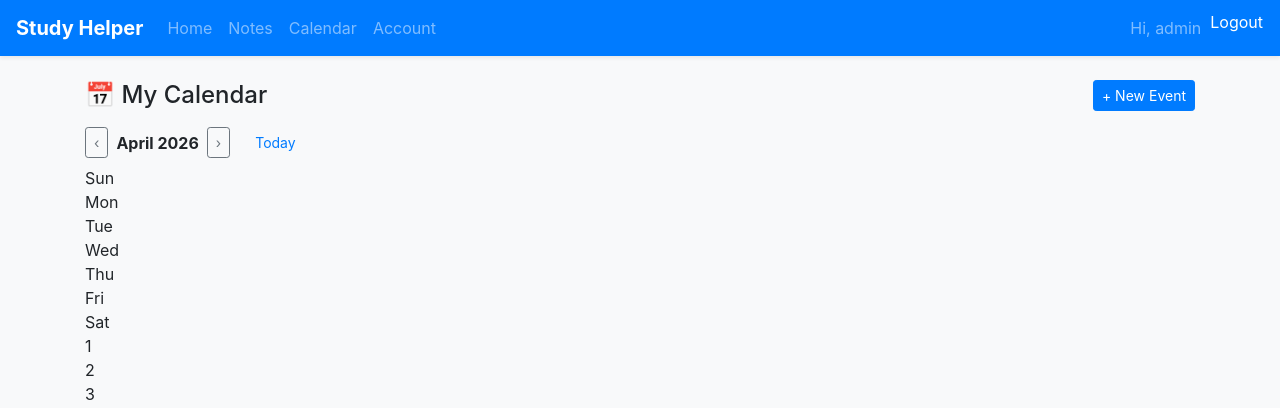
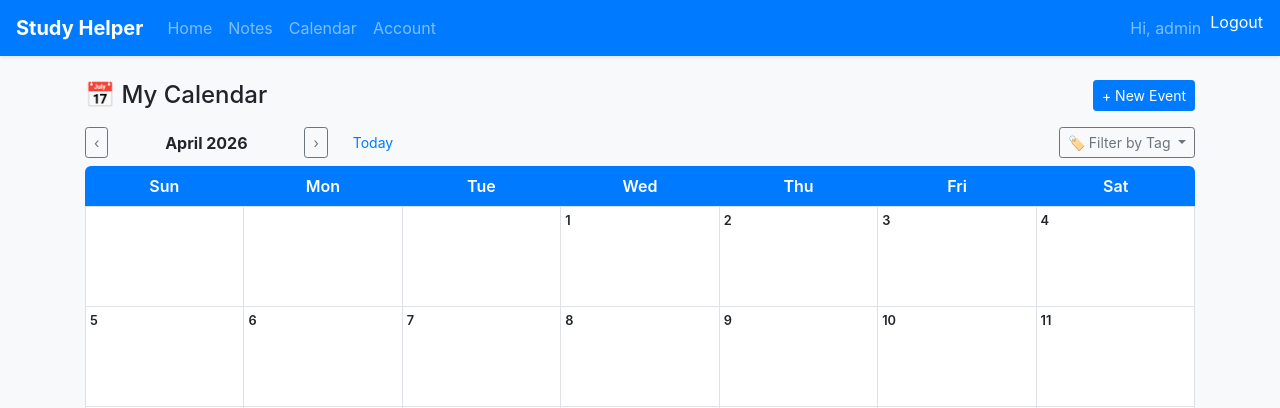
Before and after one commit to zachButsyakDev/Study-Helper, a Django app: page /calendar/ in a window 1280 px wide. Shown: the top 408 px of the page. Run offline with Django 5.2, Linux system fonts and the light colour scheme; a user stored in the database is signed in; data that the repository does not hold is empty; some libraries are stand-ins or nearby versions.

Commit message:
Add tool for searching tags in calendar and fixed UI problem for it

```diff
--- a/calendar_page/templates/calendar_view.html
+++ b/calendar_page/templates/calendar_view.html
@@ -58,6 +58,10 @@
 
   /* ── Nav ── */
   #cal-month-label { min-width: 180px; text-align: center; }
+
+  /* ── Tag filter ── */
+  #tag-filter-dropdown { min-width: 160px; }
+  #active-filter-badge { font-size: .8rem; }
 </style>
 {% endblock %}
 
@@ -67,12 +71,31 @@
   <button class="btn btn-primary btn-sm" id="btn-new-event">+ New Event</button>
 </div>
 
-<!-- Month navigation -->
-<div class="d-flex align-items-center mb-2">
+<!-- Month nav + Tag filter -->
+<div class="d-flex align-items-center mb-2 flex-wrap">
   <button class="btn btn-outline-secondary btn-sm mr-2" id="btn-prev">&#8249;</button>
   <strong id="cal-month-label"></strong>
   <button class="btn btn-outline-secondary btn-sm ml-2" id="btn-next">&#8250;</button>
   <button class="btn btn-link btn-sm ml-3" id="btn-today">Today</button>
+
+  <!-- Tag filter dropdown -->
+  <div class="dropdown ml-auto">
+    <button class="btn btn-outline-secondary btn-sm dropdown-toggle" type="button"
+            id="tag-filter-btn" data-toggle="dropdown" aria-haspopup="true" aria-expanded="false">
+      🏷 Filter by Tag
+    </button>
+    <div class="dropdown-menu dropdown-menu-right" id="tag-filter-dropdown" aria-labelledby="tag-filter-btn">
+      <button class="dropdown-item active" data-tag="">All Events</button>
+      <div class="dropdown-divider" id="tag-divider"></div>
+      <!-- Tags injected here by JS -->
+    </div>
+  </div>
+</div>
+
+<!-- Active filter badge -->
+<div class="mb-2" id="active-filter-badge" style="display:none;">
+  Showing: <span class="badge badge-primary" id="filter-badge-label"></span>
+  <button class="btn btn-link btn-sm p-0 ml-1" id="btn-clear-filter">Clear</button>
 </div>
 
 <!-- Calendar -->
@@ -97,31 +120,26 @@
       <div class="modal-body">
         <div id="modal-error" class="alert alert-danger d-none"></div>
 
-        <!-- Title -->
         <div class="form-group">
           <label for="f-title">Title <span class="text-danger">*</span></label>
           <input type="text" class="form-control" id="f-title" placeholder="e.g. Math Exam" maxlength="250">
         </div>
 
-        <!-- Description -->
         <div class="form-group">
           <label for="f-desc">Description</label>
           <textarea class="form-control" id="f-desc" rows="2" placeholder="Optional notes…"></textarea>
         </div>
 
-        <!-- Start -->
         <div class="form-group">
           <label for="f-start">Start Date &amp; Time <span class="text-danger">*</span></label>
           <input type="datetime-local" class="form-control" id="f-start">
         </div>
 
-        <!-- Duration -->
         <div class="form-group">
           <label for="f-duration">Duration (minutes)</label>
           <input type="number" class="form-control" id="f-duration" value="60" min="5" max="1440">
         </div>
 
-        <!-- Tags -->
         <div class="form-group">
           <label for="f-tags">
             Tags
@@ -130,7 +148,7 @@
           <input type="text" class="form-control" id="f-tags" placeholder="e.g. exam, math, group">
           <div id="tag-preview" class="mt-1"></div>
         </div>
-      </div><!-- /modal-body -->
+      </div>
 
       <div class="modal-footer">
         <button type="button" class="btn btn-danger d-none" id="btn-delete">Delete</button>
@@ -159,14 +177,75 @@ const CSRF = getCookie('csrftoken');
 
 // ── State ──
 let allEvents = [];
-let currentYear, currentMonth;   // 0-based month
+let currentYear, currentMonth;
 let editingId = null;
+let activeTag = '';   // '' means show all
 
-// ── Fetch all events from Django ──
+// ── Fetch all events ──
 async function loadEvents() {
   const res = await fetch("{% url 'events_json' %}");
   allEvents = await res.json();
+  rebuildTagDropdown();
   renderCalendar();
+}
+
+// ── Build tag dropdown from all unique tags across events ──
+function rebuildTagDropdown() {
+  const tagSet = new Set();
+  allEvents.forEach(ev => {
+    ev.tags.forEach(t => tagSet.add(t));
+  });
+
+  const dropdown = document.getElementById('tag-filter-dropdown');
+  // Remove old tag items (keep "All Events" and divider)
+  dropdown.querySelectorAll('.tag-option').forEach(el => el.remove());
+
+  const divider = document.getElementById('tag-divider');
+
+  if (tagSet.size === 0) {
+    divider.style.display = 'none';
+  } else {
+    divider.style.display = '';
+    tagSet.forEach(tag => {
+      const btn = document.createElement('button');
+      btn.className = 'dropdown-item tag-option';
+      btn.dataset.tag = tag;
+      btn.textContent = tag;
+      dropdown.appendChild(btn);
+    });
+  }
+}
+
+// ── Handle tag filter selection ──
+document.getElementById('tag-filter-dropdown').addEventListener('click', function(e) {
+  if (!e.target.matches('.dropdown-item')) return;
+
+  // Update active styling
+  this.querySelectorAll('.dropdown-item').forEach(i => i.classList.remove('active'));
+  e.target.classList.add('active');
+
+  activeTag = e.target.dataset.tag;
+  updateFilterBadge();
+  renderCalendar();
+});
+
+document.getElementById('btn-clear-filter').addEventListener('click', () => {
+  activeTag = '';
+  document.querySelectorAll('#tag-filter-dropdown .dropdown-item').forEach(i => i.classList.remove('active'));
+  document.querySelector('#tag-filter-dropdown .dropdown-item[data-tag=""]').classList.add('active');
+  updateFilterBadge();
+  renderCalendar();
+});
+
+function updateFilterBadge() {
+  const badge = document.getElementById('active-filter-badge');
+  const label = document.getElementById('filter-badge-label');
+  if (activeTag) {
+    badge.style.display = '';
+    label.textContent = activeTag;
+  } else {
+    badge.style.display = 'none';
+  }
 }
 
 // ── Calendar render ──
@@ -178,20 +257,23 @@ function renderCalendar() {
                       'July','August','September','October','November','December'];
   label.textContent = `${monthNames[currentMonth]} ${currentYear}`;
 
-  const firstDay  = new Date(currentYear, currentMonth, 1).getDay();  // 0=Sun
+  const firstDay   = new Date(currentYear, currentMonth, 1).getDay();
   const daysInMonth = new Date(currentYear, currentMonth + 1, 0).getDate();
   const today = new Date();
 
+  // Filter events by active tag
+  const visibleEvents = activeTag
+    ? allEvents.filter(ev => ev.tags.includes(activeTag))
+    : allEvents;
+
   grid.innerHTML = '';
 
-  // Blank cells before the 1st
   for (let i = 0; i < firstDay; i++) {
     const cell = document.createElement('div');
     cell.className = 'cal-cell other-month';
     grid.appendChild(cell);
   }
 
-  // Day cells
   for (let d = 1; d <= daysInMonth; d++) {
     const cell = document.createElement('div');
     const isToday = (d === today.getDate() &&
@@ -199,37 +281,33 @@ function renderCalendar() {
                      currentYear  === today.getFullYear());
     cell.className = 'cal-cell' + (isToday ? ' today' : '');
 
-    // Day number
     const num = document.createElement('div');
     num.className = 'day-num';
     num.textContent = d;
     cell.appendChild(num);
 
-    // Events on this day
     const dayStr = `${currentYear}-${String(currentMonth+1).padStart(2,'0')}-${String(d).padStart(2,'0')}`;
-    const dayEvents = allEvents.filter(e => e.start.startsWith(dayStr));
+    const dayEvents = visibleEvents.filter(e => e.start.startsWith(dayStr));
+
     dayEvents.forEach(ev => {
       const pill = document.createElement('span');
       pill.className = 'event-pill';
       pill.textContent = ev.title;
-      // Bootstrap tooltip with details
       pill.setAttribute('data-toggle', 'tooltip');
       pill.setAttribute('data-placement', 'top');
       pill.setAttribute('title',
         `${ev.start.slice(11,16)} · ${ev.duration} min` +
-        (ev.description ? `\n${ev.description}` : '')
+        (ev.description ? `\n${ev.description}` : '') +
+        (ev.tags.length ? `\n🏷 ${ev.tags.join(', ')}` : '')
       );
       pill.addEventListener('click', e => { e.stopPropagation(); openEdit(ev.id); });
       cell.appendChild(pill);
     });
 
-    // Click empty cell → open create with that date pre-filled
     cell.addEventListener('click', () => openCreate(dayStr));
-
     grid.appendChild(cell);
   }
 
-  // Init tooltips
   $('[data-toggle="tooltip"]').tooltip({ trigger: 'hover' });
 }
 
@@ -294,7 +372,7 @@ document.getElementById('f-tags').addEventListener('input', function() {
   renderTagPreview(this.value);
 });
 
-// ── Save (create or edit) ──
+// ── Save ──
 document.getElementById('btn-save').addEventListener('click', async () => {
   const body = new URLSearchParams({
     title:       document.getElementById('f-title').value.trim(),
--- a/templates/base.html
+++ b/templates/base.html
@@ -27,6 +27,7 @@
             color: #6c757d;
         }
     </style>
+    {% block extra_head %}{% endblock %}
 </head>
 
 <body>
```
